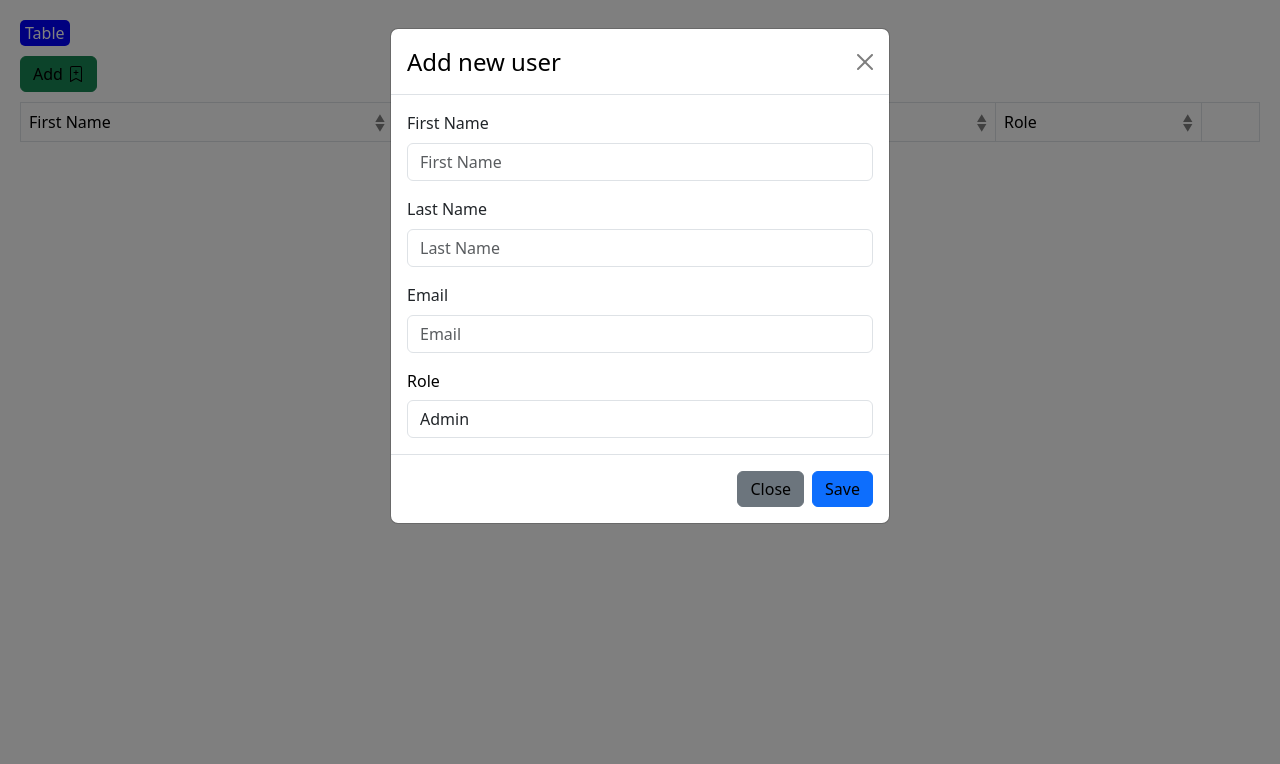
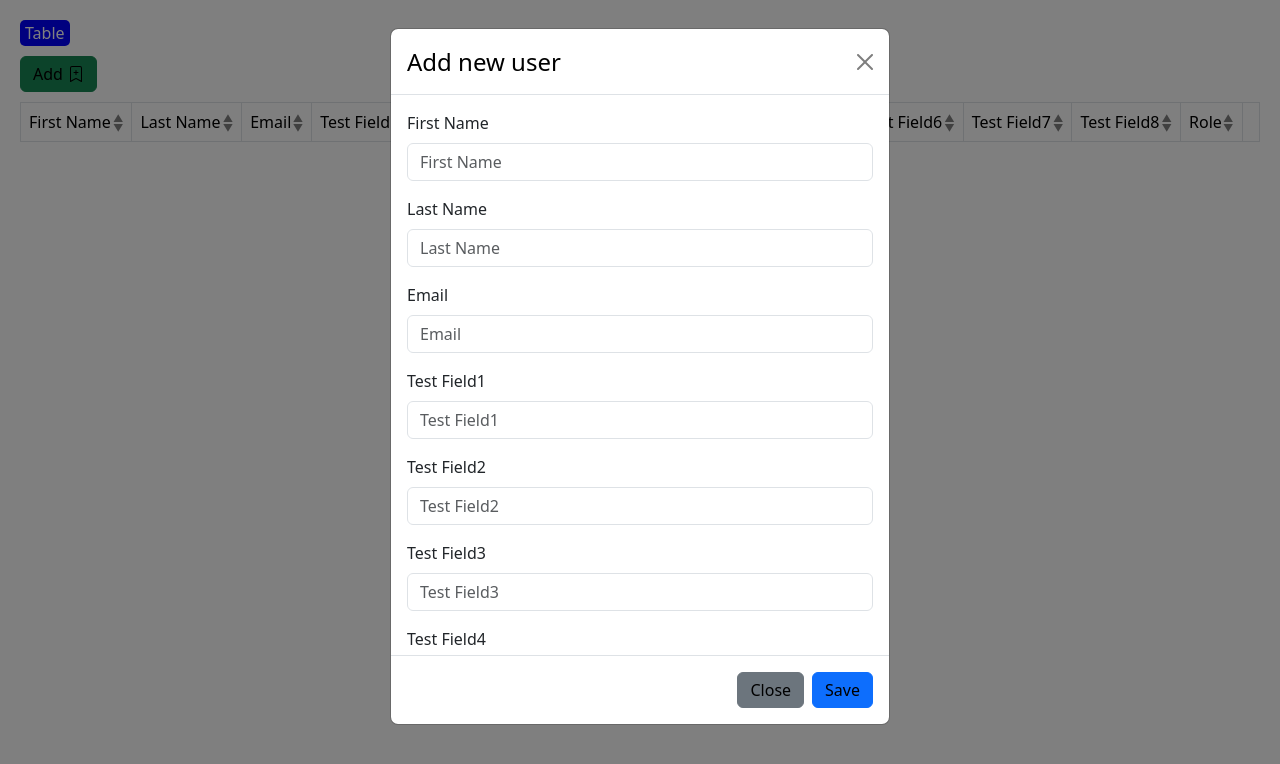
Before and after one commit to Alexey-Samoylo/Test-Task-1, a React (Create React App) app: page /users in a window 1280 px wide. Both pictures are taken after a click on the button "Add". Shown: the top 764 px of the page. Built offline with nearby package versions, Linux system fonts and the light colour scheme.

Commit message:
feat: expanded the number of user parameters

```diff
--- a/src/App.scss
+++ b/src/App.scss
@@ -7,6 +7,10 @@
 .tableCard {
     overflow: auto;
     max-height: 80vh;
+}
+.modalBody {
+    overflow: auto;
+    height: 70vh;
 }
 .sticky {
     position: sticky;
--- a/src/constants/main.ts
+++ b/src/constants/main.ts
@@ -12,6 +12,38 @@ const FORM_TABLE_FIELDS = [
     {
         label: 'Email',
         value: 'email',
+    },
+    {
+        label: 'Test Field1',
+        value: 'testField1',
+    },
+    {
+        label: 'Test Field2',
+        value: 'testField2',
+    },
+    {
+        label: 'Test Field3',
+        value: 'testField3',
+    },
+    {
+        label: 'Test Field4',
+        value: 'testField4',
+    },
+    {
+        label: 'Test Field5',
+        value: 'testField5',
+    },
+    {
+        label: 'Test Field6',
+        value: 'testField6',
+    },
+    {
+        label: 'Test Field7',
+        value: 'testField7',
+    },
+    {
+        label: 'Test Field8',
+        value: 'testField8',
     },
 ];
 const USER_TABLE_TITLES = [
@@ -44,6 +76,14 @@ const EMPTY_USER_DETAILS = {
     firstName: '',
     lastName: '',
     email: '',
+    testField1: '',
+    testField2: '',
+    testField3: '',
+    testField4: '',
+    testField5: '',
+    testField6: '',
+    testField7: '',
+    testField8: '',
     role: 'Admin',
 };
 const ITEMS_PER_PAGE = 50;
--- a/src/helpers/sortUserTable.ts
+++ b/src/helpers/sortUserTable.ts
@@ -16,7 +16,6 @@ const sortUserTable = (
         }
     };
     const newArray: UserModalProps[] = [...usersData].sort(sortuserFN);
-    console.log(newArray);
     return [1, 2].includes(userTableSort.value) ? newArray : usersData;
 };
 
--- a/src/templates/InfoTable.tsx
+++ b/src/templates/InfoTable.tsx
@@ -53,7 +53,7 @@ const InfoTable = () => {
                 totalPages={items?.data.stats.total / ITEMS_PER_PAGE ?? 0}
             />
             <div className="tableCard">
-                {!isLoading ? (
+                {isLoading ? (
                     <div style={{ position: 'relative' }}>
                         <div className="loadingSpinner">
                             <Spinner animation="border" variant="primary" />
--- a/src/templates/UserModal.tsx
+++ b/src/templates/UserModal.tsx
@@ -54,7 +54,7 @@ const UserModal = ({
                     <Typography>Add new user</Typography>
                 </Modal.Title>
             </Modal.Header>
-            <Modal.Body>
+            <Modal.Body className="modalBody">
                 <Form>
                     {FORM_TABLE_FIELDS.map((field: FormTableFieldProps) => {
                         return (
--- a/src/templates/UsersTable.tsx
+++ b/src/templates/UsersTable.tsx
@@ -6,7 +6,7 @@ import edit from '../assets/images/pencil.svg';
 import { UserModal } from 'templates';
 import { UserModalProps, TableSortState } from 'models';
 import { Typography, TableSortButton } from 'components';
-import { USER_TABLE_TITLES } from 'constants/main';
+import { FORM_TABLE_FIELDS, USER_TABLE_TITLES } from 'constants/main';
 import sortUserTable from 'helpers/sortUserTable';
 
 const UsersTable = () => {
@@ -77,7 +77,20 @@ const UsersTable = () => {
                         (user: UserModalProps, index: number) => {
                             return (
                                 <tr>
-                                    <td>
+                                    {FORM_TABLE_FIELDS.map(field => {
+                                        return (
+                                            <td>
+                                                <Typography>
+                                                    {
+                                                        user[
+                                                            field.value as keyof UserModalProps
+                                                        ]
+                                                    }
+                                                </Typography>
+                                            </td>
+                                        );
+                                    })}
+                                    {/* <td>
                                         <Typography>
                                             {user.firstName}
                                         </Typography>
@@ -90,7 +103,7 @@ const UsersTable = () => {
                                     </td>
                                     <td>
                                         <Typography>{user.role}</Typography>
-                                    </td>
+                                    </td> */}
                                     <td>
                                         <img
                                             src={edit}
```
Also changed, not shown: src/models/index.ts (+8 -0 lines).
